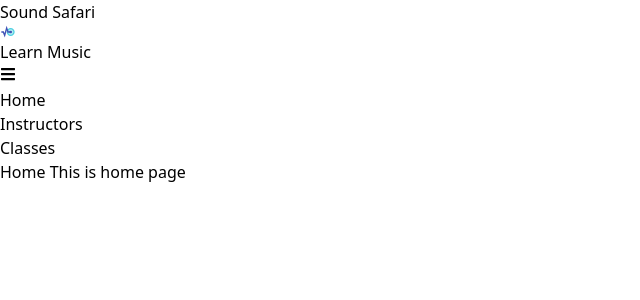
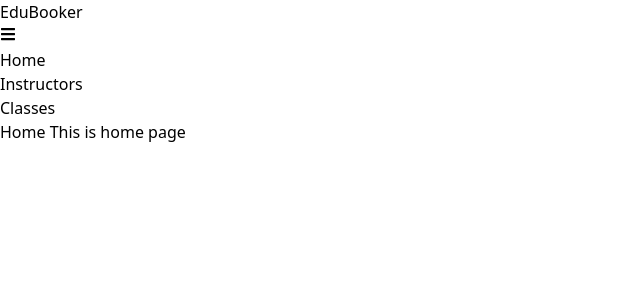
Before and after one commit to CodeWithHasib/edu-booker-client, a React (Vite) app: page / in a window 1280 px wide. Shown: the top 300 px of the page, without its empty margins (0-640 px from the left). Built offline with nearby package versions, Linux system fonts and the light colour scheme.

Commit message:
Navbar added

```diff
--- a/src/components/header/Navbar.jsx
+++ b/src/components/header/Navbar.jsx
@@ -109,8 +109,7 @@ const NavBar = () => {
                     {/* Logo */}
                     <div onClick={() => navigate('/')} className="flex-shrink-0 cursor-pointer pl-7 md:p-0 flex items-center">
                         <div className={`text-white`}>
-                            <h1 className='text-2xl font-Cinzel  inline-flex gap-3  items-center font-bold'>Sound Safari <FcElectricalSensor className='text-4xl' /></h1>
-                            <p className='font-bold text-[13px]  tracking-[8px]'>Learn Music</p>
+                            <h1 className='text-2xl  inline-flex gap-3  items-center font-bold'>EduBooker</h1>
                         </div>
                     </div>
 
```
